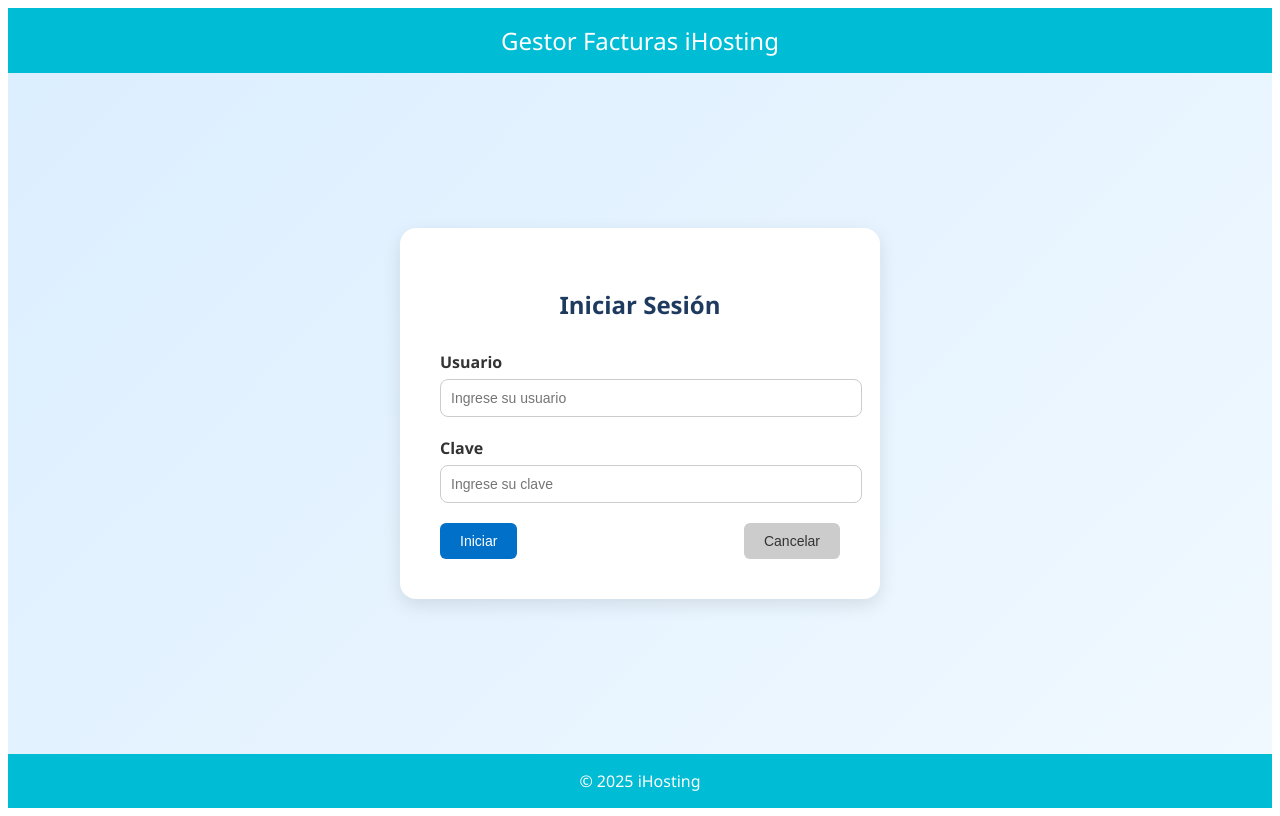
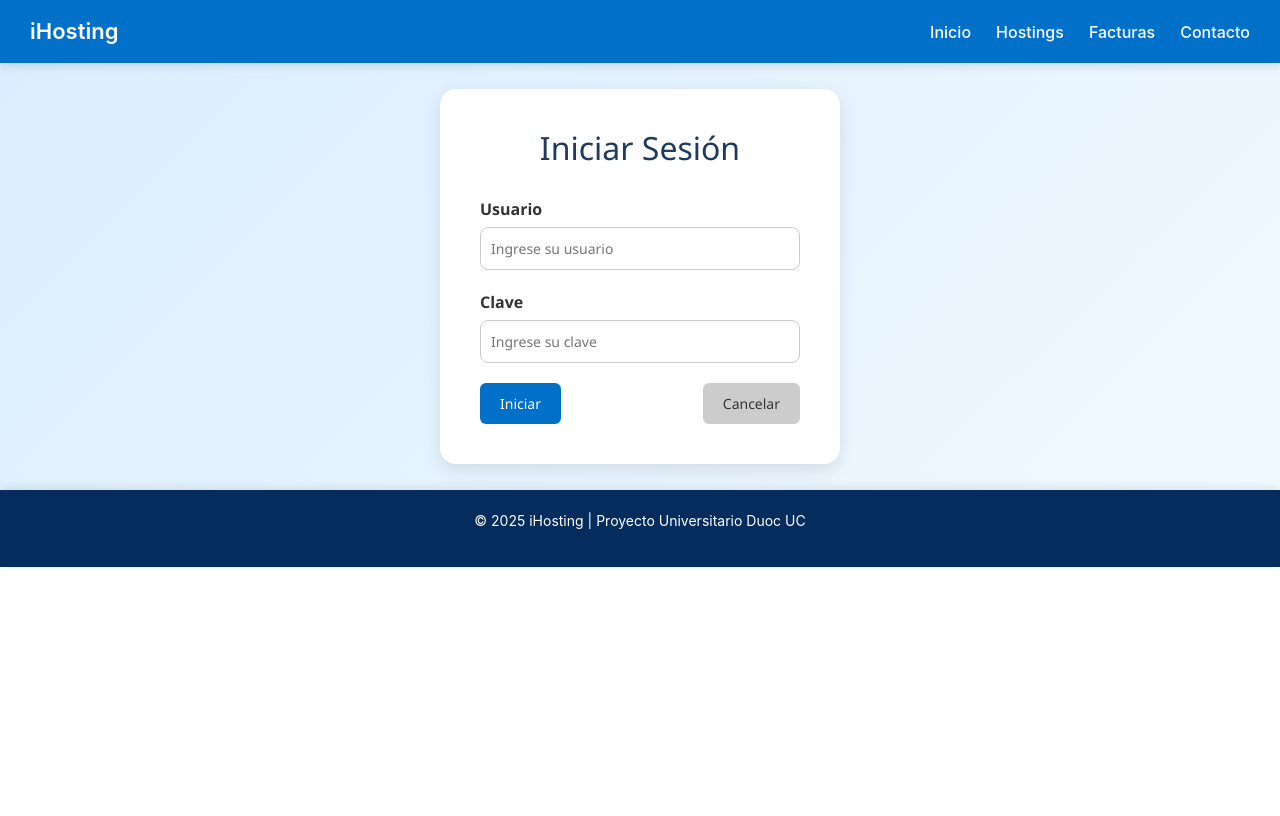
Before and after one commit to BenitoFB88/Factura, a Vue app in the folder frontend/facturas/: page /login in a window 1280 px wide. Built offline with nearby package versions, Linux system fonts and the light colour scheme; no server answers.

Commit message:
CambiosVisuales
cambios visuales al front

```diff
--- a/frontend/facturas/package.json
+++ b/frontend/facturas/package.json
@@ -9,6 +9,7 @@
   },
   "dependencies": {
     "axios": "^1.8.4",
+    "bootstrap": "^5.3.5",
     "core-js": "^3.8.3",
     "vue": "^3.2.13",
     "vue-router": "^4.5.0",
--- a/frontend/facturas/src/App.vue
+++ b/frontend/facturas/src/App.vue
@@ -1,5 +1,17 @@
 <template>
+  <nav class="navbar">
+      <div class="logo">iHosting</div>
+      <ul class="nav-links">
+        <li><a href="#">Inicio</a></li>
+        <li><a href="#">Hostings</a></li>
+        <li><a href="#">Facturas</a></li>
+        <li><a href="#">Contacto</a></li>
+      </ul>
+    </nav>
   <router-view />
+  <footer class="footer">
+      <p>&copy; 2025 iHosting | Proyecto Universitario Duoc UC</p>
+    </footer>
 </template>
 
 <script>
@@ -7,3 +19,50 @@
   name: 'App'
 };
 </script>
+
+<style scoped>
+.navbar {
+  display: flex;
+  justify-content: space-between;
+  align-items: center;
+  background-color: #0070c9;
+  color: white;
+  padding: 15px 30px;
+  font-family: 'Inter', sans-serif;
+  box-shadow: 0 4px 8px rgba(0, 0, 0, 0.1);
+}
+
+.logo {
+  font-size: 22px;
+  font-weight: 600;
+}
+
+.nav-links {
+  list-style: none;
+  display: flex;
+  gap: 25px;
+  margin: 0;
+  padding: 0;
+}
+
+.nav-links li a {
+  color: white;
+  text-decoration: none;
+  font-weight: 500;
+  transition: color 0.2s ease-in-out;
+}
+
+.nav-links li a:hover {
+  color: #dbeeff;
+}
+.footer {
+    background-color: #042c5c;
+    height: auto;
+    color: white;
+    text-align: center;
+    padding: 20px;
+    font-size: 14px;
+    font-family: 'Inter', sans-serif;
+    box-shadow: 0 -2px 10px rgba(0, 0, 0, 0.1);
+  }
+</style>
--- a/frontend/facturas/src/components/BuscarFacturas.vue
+++ b/frontend/facturas/src/components/BuscarFacturas.vue
@@ -1,24 +1,36 @@
 <template>
-  <div class="container">
-    <h2 class="title">Buscar Facturas</h2>
+  <div class="container py-4">
+    <h2 class="text-center mb-4">Buscar Facturas</h2>
     <!-- FORMULARIO -->
     <div class="form-container">
-      <form @submit.prevent="buscarFacturas" class="formulario">
-        <div class="form-group">
-          <label for="fecha">Fecha:</label>
-          <input id="fecha" type="date" v-model="searchParams.fecha" />
+      <form @submit.prevent="buscarFacturas" class="bg-white p-4 rounded shadow-sm">
+        <div class="row g-3">
+        <div class="col-md-4">
+          <label for="fecha_inicio" class="form-label">Fecha Inicio:</label>
+          <input id="fecha_inicio" type="date" v-model="searchParams.fecha_inicio" class="form-control" />
         </div>
-        <div class="form-group">
-          <label for="numero">Número de Factura:</label>
-          <input id="numero" type="text" v-model="searchParams.numero_factura" />
+        <div class="col-md-4">
+          <label for="fecha_fin" class="form-label">Fecha Fin:</label>
+          <input id="fecha_fin" type="date" v-model="searchParams.fecha_fin" class="form-control" />
         </div>
-        <div class="form-group">
-          <label for="cliente">Cliente:</label>
-          <input id="cliente" type="text" v-model="searchParams.cliente" />
+        <div class="col-md-4">
+          <label for="numero_factura" class="form-label">Número de Factura:</label>
+          <input id="numero_factura" type="text" v-model="searchParams.numero_factura" class="form-control" />
         </div>
-        <button type="submit">Buscar</button>
+        <div class="col-md-6">
+          <label for="cliente" class="form-label">Cliente:</label>
+          <input id="cliente" type="text" v-model="searchParams.cliente" class="form-control" />
+        </div>
+        <div class="col-md-6">
+          <label for="codigo_analisis" class="form-label">Código de Análisis:</label>
+          <input id="codigo_analisis" type="text" v-model="searchParams.codigo_analisis" class="form-control" />
+        </div>
+      </div>
+      <div class="mt-4 d-flex justify-content-end">
+        <button type="submit" class="btn btn-primary">Buscar</button>
+      </div>
       </form>
-    </div>
+  </div>
 
     <!-- Indicador de carga -->
     <div v-if="loading" class="loading-overlay">
@@ -29,8 +41,10 @@
     <transition name="fade-modal">
       <div v-if="mostrarResultados" class="modal-overlay" @click="cerrarModal">
         <div class="modal-content" @click.stop>
-          <button class="modal-close-btn" @click="cerrarModal" style="width: auto; padding: auto; background-color: red;">X</button>
+          <button class="modal-close-btn" @click="cerrarModal">X</button>
           <h3>Resultados de Búsqueda</h3>
+
+          <button @click="exportarResultados" class="exportar-btn">Exportar Resultados</button>
 
           <table v-if="paginatedInvoices.length">
             <thead>
@@ -39,36 +53,27 @@
                 <th>Emisor</th>
                 <th>Receptor</th>
                 <th>Folio</th>
-                <th>Monto</th>
+                <th>Total</th>
+                <th>Código Análisis</th>
                 <th>Acciones</th>
               </tr>
             </thead>
             <tbody>
               <tr v-for="(factura, index) in paginatedInvoices" :key="index">
-                <td :title="formatDate(factura.fecha) || 'Fecha no disponible'">
-                  {{ formatDate(factura.fecha) || 'Fecha no disponible' }}
+                <td>{{ formatDate(factura.fecha) }}</td>
+                <td>{{ factura.emisor }}</td>
+                <td>{{ factura.receptor }}</td>
+                <td>{{ factura.folio }}</td>
+                <td>{{ factura.total }}</td>
+                <td>{{ factura.codigo_analisis }}</td>
+                <td>
+                  <button @click="seleccionarFactura(index)">Editar</button>
                 </td>
-                <td :title="factura.emisor || 'Emisor no disponible'">
-                  {{ factura.emisor || 'Emisor no disponible' }}
-                </td>
-                <td :title="factura.receptor || 'Receptor no disponible'">
-                  {{ factura.receptor || 'Receptor no disponible' }}
-                </td>
-                <td :title="factura.folio || 'Folio no disponible'">
-                  {{ factura.folio || 'Folio no disponible' }}
-                </td>
-                <td :title="factura.total || 'Total no disponible'">
-                  {{ factura.total || 'Total no disponible' }}
-                </td>
-
-                <td><button @click="seleccionarFactura(index)">Editar</button></td>
               </tr>
             </tbody>
           </table>
-
           <p v-else>No se encontraron resultados.</p>
 
-          <!-- Paginación -->
           <div v-if="totalPages > 1" class="pagination">
             <button @click="goToPage(currentPage - 1)" :disabled="currentPage === 1">Anterior</button>
             <span>{{ currentPage }} de {{ totalPages }}</span>
@@ -83,55 +88,53 @@
       <div v-if="facturaEditando" class="modal-overlay" @click="cerrarModal">
         <div class="modal-content" @click.stop>
           <h3>Editar Factura</h3>
-
           <div class="form-group">
             <label>Fecha:</label>
             <input type="date" v-model="facturaEditando.fecha" />
           </div>
-
           <div class="form-group">
             <label>Número:</label>
             <input type="text" v-model="facturaEditando.numero" />
           </div>
-
           <div class="form-group">
             <label>Cliente:</label>
             <input type="text" v-model="facturaEditando.cliente" />
           </div>
-
           <div class="form-group">
-            <label>Monto:</label>
-            <input type="text" v-model="facturaEditando.monto" />
+            <label>Total:</label>
+            <input type="text" v-model="facturaEditando.total" />
           </div>
-
+          <div class="form-group">
+            <label>Código de Análisis:</label>
+            <input type="text" v-model="facturaEditando.codigo_analisis" />
+          </div>
           <div class="modal-buttons">
             <button @click="guardarCambios">Guardar</button>
-            <button @click="cancelarEdicion">Cancelar</button>
+            <button @click="cancelarEdicion" class="cancelar">Cancelar</button>
           </div>
         </div>
       </div>
     </transition>
-
   </div>
 </template>
 
 <script>
 import axios from 'axios';
-
 export default {
   name: 'BuscarFacturas',
   data() {
     return {
       searchParams: {
-        fecha: '',
+        fecha_inicio: '',
+        fecha_fin: '',
+        numero_factura: '',
         cliente: '',
-        numero_factura: ''
+        codigo_analisis: ''
       },
       allInvoices: [],
       paginatedInvoices: [],
       errorMessage: '',
       loading: false,
-      errors: {},
       currentPage: 1,
       resultsPerPage: 10,
       totalResults: 0,
@@ -145,99 +148,87 @@
     }
   },
   methods: {
-    // Función para formatear la fecha sin la hora
     formatDate(date) {
       if (!date) return '';
-      const parsedDate = new Date(date);
-      return parsedDate.toLocaleDateString('es-CL'); // Usa el formato de fecha para Chile
+      return new Date(date).toLocaleDateString('es-CL');
     },
-
     seleccionarFactura(index) {
       this.facturaEditando = { ...this.paginatedInvoices[index], index };
     },
-
     guardarCambios() {
       const i = this.facturaEditando.index;
       this.paginatedInvoices[i] = { ...this.facturaEditando };
       this.facturaEditando = null;
     },
-
     cancelarEdicion() {
       this.facturaEditando = null;
     },
-
     async buscarFacturas() {
       this.errorMessage = '';
-      if (!this.validateForm()) return;
-
       try {
         this.loading = true;
         const authData = JSON.parse(localStorage.getItem('auth'));
         const token = authData?.access_token;
-
         if (!token) {
           this.errorMessage = 'Token de autenticación no encontrado.';
-          this.loading = false;
           return;
         }
-
         const params = { ...this.searchParams };
         const response = await axios.get('http://localhost/api/invoices/search', {
           params,
-          headers: {
-            Authorization: `Bearer ${token}`
-          }
+          headers: { Authorization: `Bearer ${token}` }
         });
-
         if (Array.isArray(response.data)) {
           this.allInvoices = response.data;
           this.totalResults = this.allInvoices.length;
           this.currentPage = 1;
           this.paginateInvoices();
         } else {
-          this.errorMessage = 'Formato de respuesta inesperado de la API.';
+          this.errorMessage = 'Formato inesperado de respuesta.';
         }
       } catch (error) {
-        console.error('Error al realizar la búsqueda:', error);
-        this.errorMessage = 'Error al realizar la búsqueda. Intenta nuevamente.';
+        console.error('Error buscando facturas', error);
       } finally {
         this.loading = false;
       }
     },
-
     paginateInvoices() {
       const start = (this.currentPage - 1) * this.resultsPerPage;
       const end = start + this.resultsPerPage;
       this.paginatedInvoices = this.allInvoices.slice(start, end);
       this.mostrarResultados = true;
     },
-
     goToPage(pageNumber) {
       if (pageNumber < 1 || pageNumber > this.totalPages) return;
       this.currentPage = pageNumber;
       this.paginateInvoices();
     },
-
-    validateForm() {
-      this.errors = {};
-      const { fecha, cliente, numero_factura } = this.searchParams;
-
-      if (!fecha && !cliente && !numero_factura) {
-        this.errorMessage = 'Debe ingresar al menos un parámetro de búsqueda.';
-        return false;
-      }
-
-      this.errorMessage = '';
-      return true;
-    },
-
     cerrarModal() {
       this.mostrarResultados = false;
       this.facturaEditando = null;
+    },
+    exportarResultados() {
+      if (!this.paginatedInvoices.length) {
+        alert('No hay resultados para exportar.');
+        return;
+      }
+      const headers = ['Fecha', 'Emisor', 'Receptor', 'Folio', 'Total', 'Codigo Analisis'];
+      const rows = this.paginatedInvoices.map(f => [f.fecha, f.emisor, f.receptor, f.folio, f.total, f.codigo_analisis]);
+      const csvContent = [headers, ...rows].map(e => e.map(field => `"${field}"`).join(',')).join('\n');
+      const blob = new Blob([csvContent], { type: 'text/csv;charset=utf-8;' });
+      const link = document.createElement('a');
+      link.href = URL.createObjectURL(blob);
+      link.setAttribute('download', 'facturas_exportadas.csv');
+      link.click();
     }
   }
 };
 </script>
+
+<style scoped>
+/* Todos tus estilos anteriores se mantienen (omito aquí para no hacerte demasiado largo esto) */
+</style>
+
 
 <style scoped>
 /* Contenedor principal para centrar todo el contenido */
--- a/frontend/facturas/src/components/Footer.vue
+++ /dev/null
@@ -1,23 +0,0 @@
-<template>
-    <footer class="footer">
-      <p>&copy; 2025 iHosting | Proyecto Universitario Duoc UC</p>
-    </footer>
-  </template>
-
-  <script>
-  export default {
-    name: 'AppFooter'
-  }
-  </script>
-
-  <style scoped>
-  .footer {
-    background-color: #042c5c;
-    color: white;
-    text-align: center;
-    padding: 20px 10px;
-    font-size: 14px;
-    font-family: 'Inter', sans-serif;
-    box-shadow: 0 -2px 10px rgba(0, 0, 0, 0.1);
-  }
-  </style>
--- a/frontend/facturas/src/components/LoginPage.vue
+++ b/frontend/facturas/src/components/LoginPage.vue
@@ -1,6 +1,5 @@
 <template>
   <div class="login-page">
-    <header class="banner">Gestor Facturas iHosting</header>
 
     <main class="main-content">
       <div class="login-box">
@@ -39,7 +38,7 @@
       </div>
     </main>
 
-    <footer class="footer">© 2025 iHosting</footer>
+
 
     <div v-if="mostrarPopup" class="popup">¡Inicio de sesión exitoso!</div>
   </div>
@@ -111,7 +110,6 @@
 .login-page {
   display: flex;
   flex-direction: column;
-  height: 100vh;
   background: linear-gradient(135deg, #dbeeff, #f1f9ff);
   font-family: 'Segoe UI', sans-serif;
 }
@@ -124,18 +122,13 @@
   font-size: 1.5rem;
 }
 
-.footer {
-  background-color: #00bcd4;
-  color: white;
-  text-align: center;
-  padding: 1rem;
-  font-size: 1rem;
-}
+
 
 .main-content {
-  flex: 1;
   display: flex;
   justify-content: center;
+  padding-top: 2%;
+  padding-bottom: 2%;
   align-items: center;
 }
 
--- a/frontend/facturas/src/main.js
+++ b/frontend/facturas/src/main.js
@@ -2,6 +2,10 @@
 import { createApp } from 'vue';
 import App from './App.vue';
 import router from './router';
+import 'bootstrap/dist/css/bootstrap.min.css';
+import 'bootstrap';
+
+
 
 const app = createApp(App);
 app.use(router); // 👈 esto es importante
```
Also changed, not shown: 2 other files (tests, documents, lock files or other folders).
